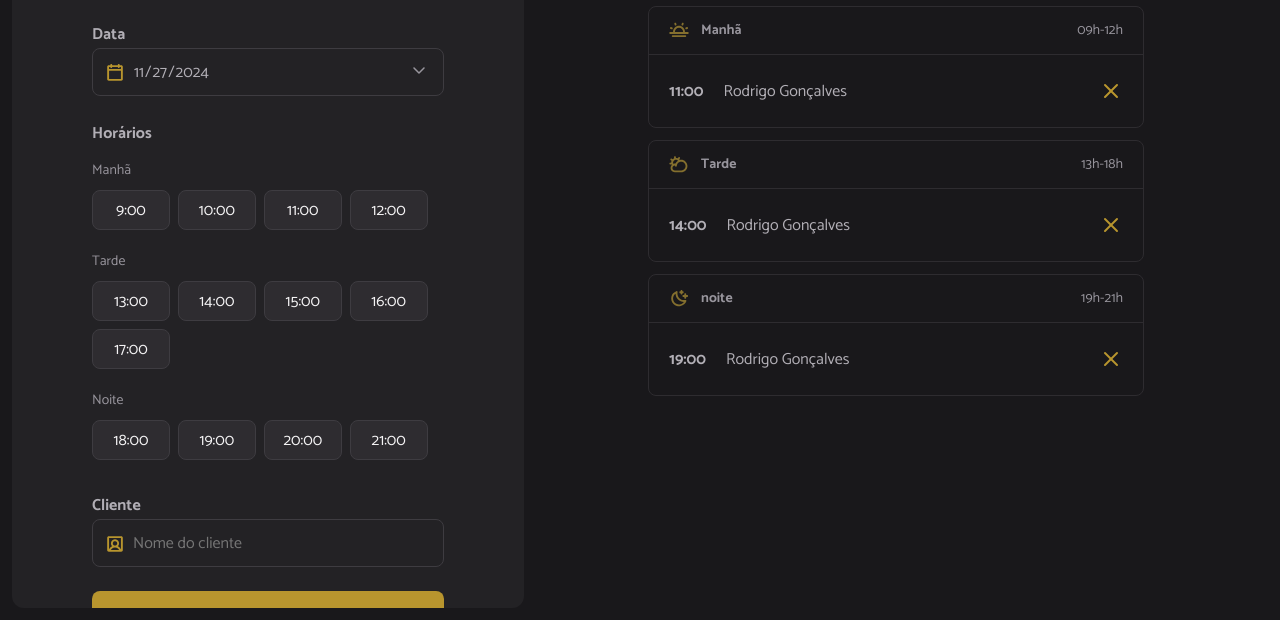
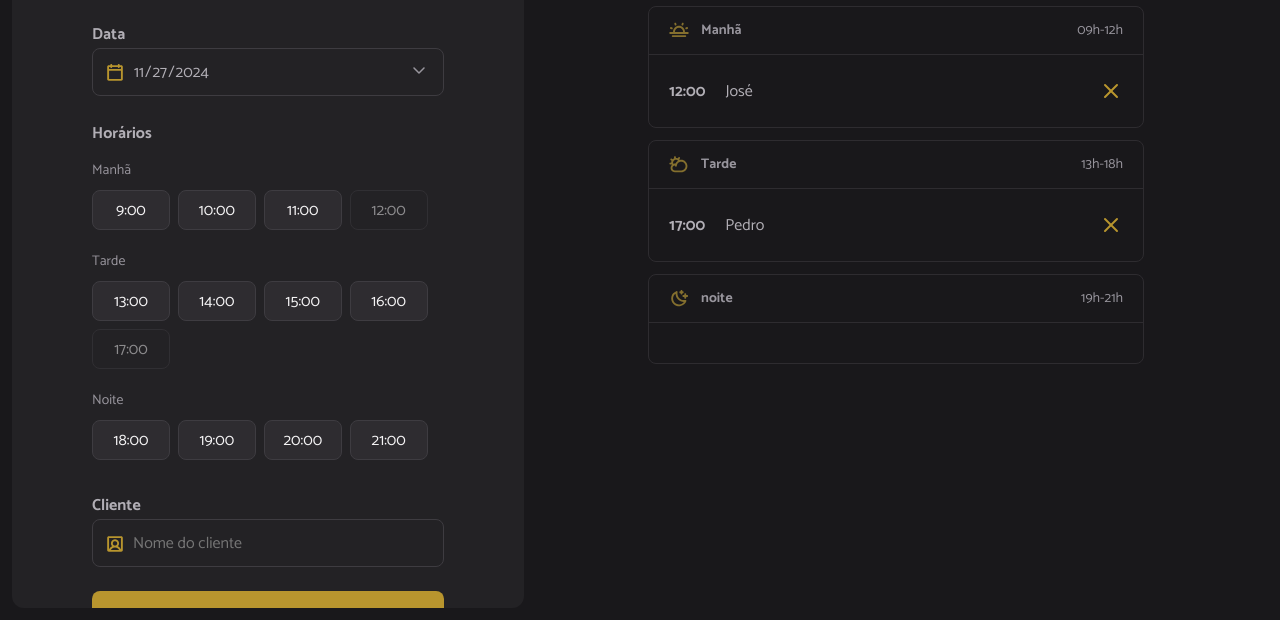
Before and after one commit to PPedrosouza/Hairday, a website built with webpack: page index.html in a window 1280 px wide. Shown: the part 180-800 px from the top of the page. Built offline with nearby package versions, Linux system fonts and the light colour scheme; data requests are answered from the project's data file.

Commit message:
renderizando os agendamentos do dia e bloqueando horarios já agendados

```diff
--- a/index.html
+++ b/index.html
@@ -35,30 +35,6 @@
 
       <span class="label">Horários</span>
       <ul id="hours" class="hours" aria-label="Horários disponíveis de manhã">
-        <!-- Exemplo: Manhã
-          <li data-period="morning" class="hour-period">Manhã</li>
-           <li data-period="morning" value="09:00" class="hour hour-available">
-            09:00
-          </li>
-          -->
-
-        <!-- Exemplo: Tarde
-          <li data-period="morning" class="hour-period">Tarde</li>
-          <li
-            data-period="afternoon"
-            value="13:00"
-            class="hour hour-unavailable"
-          >
-            13:00
-          </li>
-          -->
-
-        <!-- Exemplo: Noite
-          <li data-period="morning" class="hour-period">Noite</li>
-
-         <li data-period="night" value="19:00" class="hour hour-available">
-            19:00
-          </li> -->
       </ul>
 
       <label for="client" class="label">Cliente</label>
@@ -83,12 +59,6 @@
           <span>09h-12h</span>
         </header>
         <ul id="period-morning" class="period">
-          <!-- Exemplo  -->
-          <li>
-            <strong>11:00</strong>
-            <span>Rodrigo Gonçalves</span>
-            <img src="./src/assets/cancel.svg" alt="Cancelar" class="cancel-icon" />
-          </li>
         </ul>
       </section>
 
@@ -99,12 +69,6 @@
           <span>13h-18h</span>
         </header>
         <ul id="period-afternoon" class="period">
-          <!-- Exemplo -->
-          <li>
-            <strong>14:00</strong>
-            <span>Rodrigo Gonçalves</span>
-            <img src="./src/assets/cancel.svg" alt="Cancelar" class="cancel-icon" />
-          </li>
         </ul>
       </section>
 
@@ -115,12 +79,6 @@
           <span>19h-21h</span>
         </header>
         <ul id="period-night" class="period">
-          <!-- Exemplo -->
-          <li>
-            <strong>19:00</strong>
-            <span>Rodrigo Gonçalves</span>
-            <img src="./src/assets/cancel.svg" alt="Cancelar" class="cancel-icon" />
-          </li>
         </ul>
       </section>
     </aside>
--- a/server.json
+++ b/server.json
@@ -1,9 +1,14 @@
 {
   "schedules": [
     {
-      "id": 1732670399668,
+      "id": "1732670399668",
       "name": "Pedro",
       "when": "2024-11-27T17:00:00.000Z"
+    },
+    {
+      "id": 1732674513083,
+      "name": "José",
+      "when": "2024-11-27T12:00:00.000Z"
     }
   ]
 }
--- a/src/main.js
+++ b/src/main.js
@@ -1,3 +1,4 @@
+// biome-ignore lint/suspicious/noRedundantUseStrict: <explanation>
 "use strict"
 
 // configuração do dayjs
--- a/src/modules/form/hours-click.js
+++ b/src/modules/form/hours-click.js
@@ -1,10 +1,12 @@
-export function hoursClick(){
+export function hoursClick() {
     const hours = document.querySelectorAll('.hour-available')
 
+    // biome-ignore lint/complexity/noForEach: <explanation>
     hours.forEach((available) => {
         available.addEventListener("click", (selected) => {
 
             // remove a classe hour-selected de todas as li n selecionadas
+            // biome-ignore lint/complexity/noForEach: <explanation>
             hours.forEach((hour) => {
                 hour.classList.remove("hour-selected")
             })
--- a/src/modules/form/hours-load.js
+++ b/src/modules/form/hours-load.js
@@ -4,24 +4,32 @@ import { hoursClick } from '../form/hours-click.js'
 
 const hours = document.getElementById("hours")
 
-export function hoursLoad({ date }) {
+export function hoursLoad({ date, dailySchedules }) {
     // limpa a lista de horarios
     hours.innerHTML = ""
+
+    // obtém a lista de todos os horários ocupados.
+    const unavailableHours = dailySchedules.map((schedule) => dayjs(schedule.when).format("HH:mm"))
 
     const opening = openingHours.map((hour) => {
         const [scheduleHour] = hour.split(":")
 
         // add a hora na date e verificar se está no passado
-        const isHourPast = dayjs(date).add(scheduleHour, "hour").isAfter(dayjs())
+        const isHourPast = dayjs(date).add(scheduleHour, "hour").isBefore(dayjs())
+
+        const available = !unavailableHours.includes(hour) && !isHourPast
+
+        // console.log(isHourPast, available);
 
         return {
             hour,
-            available: isHourPast,
+            available
         }
 
     })
 
     // rendereizar os horários
+    // biome-ignore lint/complexity/noForEach: <explanation>
     opening.forEach(({ hour, available }) => {
         const li = document.createElement("lie")
 
--- a/src/modules/page-load.js
+++ b/src/modules/page-load.js
@@ -1,7 +1,7 @@
 import {scheduleDays} from './schedules/load.js'
 
+// biome-ignore lint/complexity/useArrowFunction: <explanation>
 document.addEventListener("DOMContentLoaded", function () {
     scheduleDays()
 
-
 })
--- a/src/modules/schedules/load.js
+++ b/src/modules/schedules/load.js
@@ -1,4 +1,5 @@
 import { scheduleFetchByDay } from '../../services/schedule-fetch-by-day.js'
+import { schedulesShow } from '../schedules/show.js'
 import { hoursLoad } from '../form/hours-load.js'
 
 // seleciona o input de data
@@ -11,6 +12,9 @@ export async function scheduleDays() {
     // buscar na API os agendamentos
     const dailySchedules = await scheduleFetchByDay({ date })
 
+    // exibe os agendamentos
+    schedulesShow({ dailySchedules })
+
     // renderiza as horas disponíveis
-    hoursLoad({ date })
+    hoursLoad({ date, dailySchedules })
 }
--- /dev/null
+++ b/src/modules/schedules/show.js
@@ -0,0 +1,54 @@
+import dayjs from "dayjs";
+
+// seleciona as sessões manha, tarde e noite
+const periodMorning = document.getElementById("period-morning")
+const periodAfternoon = document.getElementById("period-afternoon")
+const periodNight = document.getElementById("period-night")
+
+export function schedulesShow({ dailySchedules }) {
+    try {
+        // limpa as listas
+        periodMorning.innerHTML = ""
+        periodAfternoon.innerHTML = ""
+        periodNight.innerHTML = ""
+
+        // renderizar os agendamentos por período
+        // biome-ignore lint/complexity/noForEach: <explanation>
+        dailySchedules.forEach((schedule) => {
+            const item = document.createElement("li")
+            const time = document.createElement("strong")
+            const name = document.createElement("span")
+
+            // add o id do agendamento
+            item.setAttribute("data-id", schedule.id)
+
+            time.textContent = dayjs(schedule.when).format("HH:mm")
+            name.textContent = schedule.name
+
+            // criar ícone de cancelar o agendamento
+            const cancelIcon = document.createElement("img")
+            cancelIcon.classList.add("cancel-icon")
+            cancelIcon.setAttribute("src", "./src/assets/cancel.svg")
+            cancelIcon.setAttribute("alt", "Cancelar")
+
+            // adiciona o tempo, nome e ícone no item
+            item.append(time, name, cancelIcon)
+            // console.log(item);
+
+            // obtém somente a hora
+            const hour = dayjs(schedule.when).hour()
+
+            // renderiza o agendamento na sessão (manhã, tarde ou noite)
+            if (hour <= 12) {
+                periodMorning.appendChild(item)
+            } else if (hour > 12 && hour <= 18) {
+                periodAfternoon.appendChild(item)
+            } else {
+                periodNight.appendChild(item)
+            }
+        })
+    } catch (error) {
+        alert("Não foi possível exibir os agendamentos.")
+        console.log(error);
+    }
+}
--- a/src/services/schedule-fetch-by-day.js
+++ b/src/services/schedule-fetch-by-day.js
@@ -10,7 +10,7 @@ export async function scheduleFetchByDay({ date }) {
         const data = await response.json()
 
         // filtra os agendamentos pelo dia selecionado
-        const dailySchedules = data.filter((schedule) => dayjs(date).isSame(schedule.when), "day")
+        const dailySchedules = data.filter((schedule) => dayjs(date).isSame(schedule.when, "day"))
 
         return dailySchedules
     } catch (error) {
--- a/src/services/schedule-new.js
+++ b/src/services/schedule-new.js
@@ -2,6 +2,7 @@ import { apiConfig } from "./api-config.js";
 
 export async function scheduleNew({ id, name, when }) {
     try {
+        // faz a requisição para enviar os dados do agendamento
         await fetch(`${apiConfig.baseURL}/schedules`, {
             method: 'POST',
             headers: {
@@ -12,8 +13,8 @@ export async function scheduleNew({ id, name, when }) {
             })
         })
 
+        // exibe mensagem do agendamento realizado
         alert("Agendamento realizado com sucesso!")
-
     } catch (error) {
         alert("Não foi possível agendar. Tente novamente mais tarde")
         console.log(error);
```
Also changed, not shown: dist/index.html, dist/main.js.
